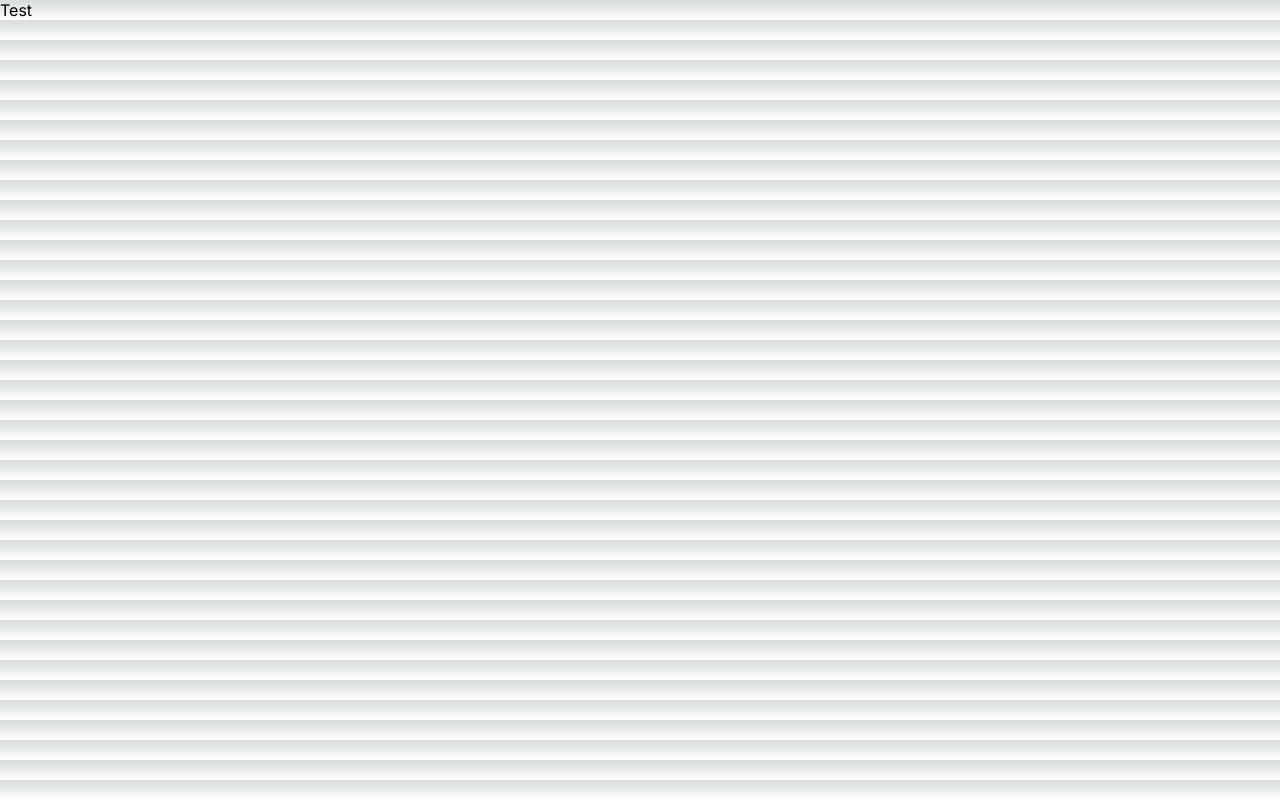
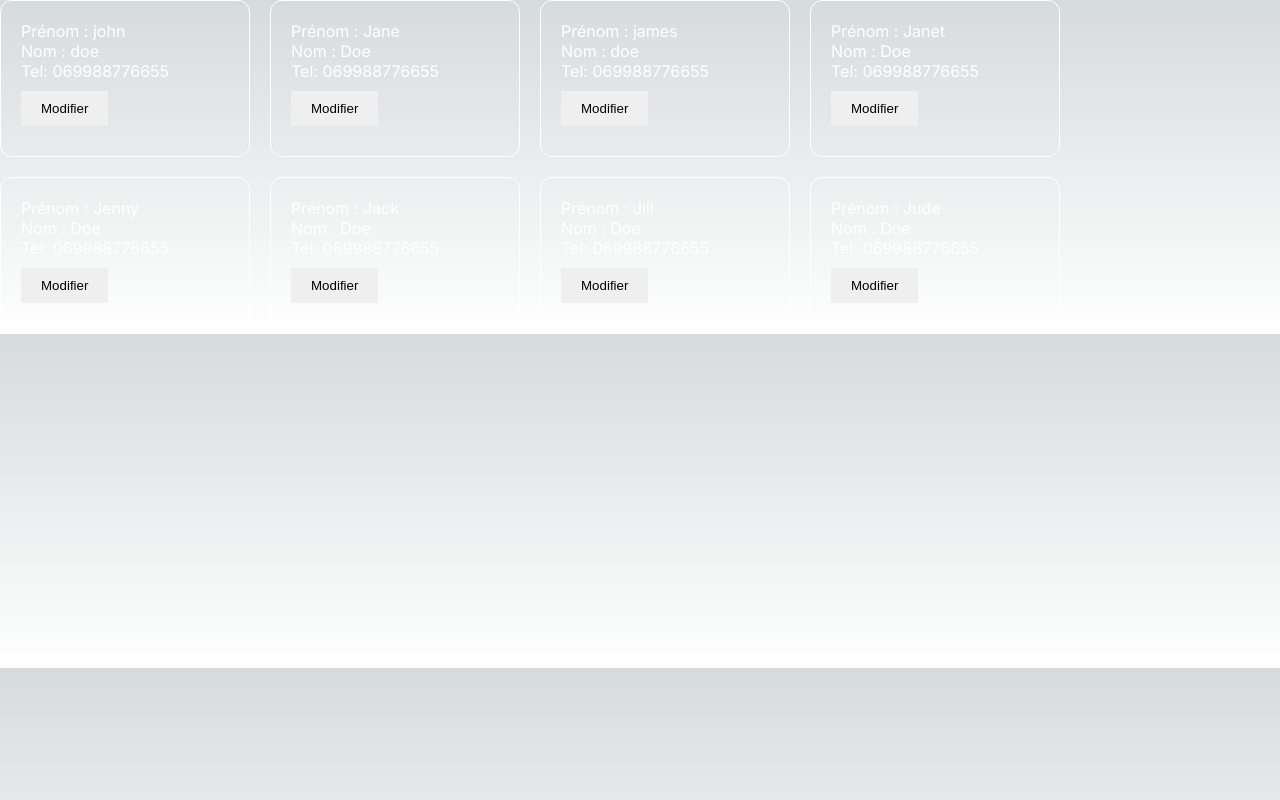
Before and after one commit to Joehann/POC-Acheel-CleanArchi_with_zustand, a Next.js app: page / in a window 1280 px wide. Built offline with nearby package versions, Linux system fonts and the light colour scheme.

Commit message:
display users cards

```diff
--- /dev/null
+++ b/src/app/client/ui/core-react/components/cards/UserCard/index.tsx
@@ -0,0 +1,20 @@
+import { ReactElement } from 'react'
+import style from './user-card.module.css'
+import { User } from '@/app/pagesrc'
+
+const UserCard = ({ data }: UserCardProps): ReactElement => {
+  return (
+    <div className={style['user-card']}>
+      <p>Prénom : {data.firstname}</p>
+      <p>Nom : {data.lastname}</p>
+      <p>Tel: {data.phone}</p>
+      <button>Modifier</button>
+    </div>
+  )
+}
+
+export default UserCard
+
+type UserCardProps = {
+  data: User
+}
--- /dev/null
+++ b/src/app/client/ui/core-react/components/cards/UserCard/user-card.module.css
@@ -0,0 +1,20 @@
+.user-card {
+  color: #fff;
+  padding: 20px;
+  border: 1px solid #fff;
+  width: 250px;
+  border-radius: 12px;
+}
+
+.user-card button {
+  border: none;
+  padding: 10px 20px;
+  margin: 10px 0;
+  cursor: pointer;
+  transition: all 0.3s;
+}
+
+.user-card button:hover {
+  background-color: #fff;
+  color: #000;
+}
--- a/src/app/globals.css
+++ b/src/app/globals.css
@@ -1,9 +1,9 @@
 :root {
   --max-width: 1100px;
   --border-radius: 12px;
-  --font-mono: ui-monospace, Menlo, Monaco, "Cascadia Mono", "Segoe UI Mono",
-    "Roboto Mono", "Oxygen Mono", "Ubuntu Monospace", "Source Code Pro",
-    "Fira Mono", "Droid Sans Mono", "Courier New", monospace;
+  --font-mono: ui-monospace, Menlo, Monaco, 'Cascadia Mono', 'Segoe UI Mono',
+    'Roboto Mono', 'Oxygen Mono', 'Ubuntu Monospace', 'Source Code Pro',
+    'Fira Mono', 'Droid Sans Mono', 'Courier New', monospace;
 
   --foreground-rgb: 0, 0, 0;
   --background-start-rgb: 214, 219, 220;
@@ -100,6 +100,12 @@ a {
   text-decoration: none;
 }
 
+.cards {
+  display: flex;
+  flex-wrap: wrap;
+  gap: 20px;
+}
+
 @media (prefers-color-scheme: dark) {
   html {
     color-scheme: dark;
--- a/src/app/page.tsx
+++ b/src/app/page.tsx
@@ -1,14 +1,31 @@
 'use client'
-import { useEffect } from 'react'
+import { useEffect, useState } from 'react'
+import UserCard from './client/ui/core-react/components/cards/UserCard'
 
 export default function Home() {
+  const [users, setUsers] = useState<User[] | null>(null)
+
   const fetchUsers = async () => {
-    const users = await fetch('http://localhost:3000/api/get-users')
-    return await users.json()
+    const res = await fetch('http://localhost:3000/api/get-users')
+    setUsers(await res.json())
   }
 
   useEffect(() => {
     void fetchUsers()
   }, [])
-  return <>Test</>
+  if (!users) return <p>Loading...</p>
+  return (
+    <div className="cards">
+      {users.map((u) => (
+        <UserCard key={u.id} data={u} />
+      ))}
+    </div>
+  )
 }
+
+export type User = {
+  id: number
+  firstname: string
+  lastname: string
+  phone: string
+}
```
